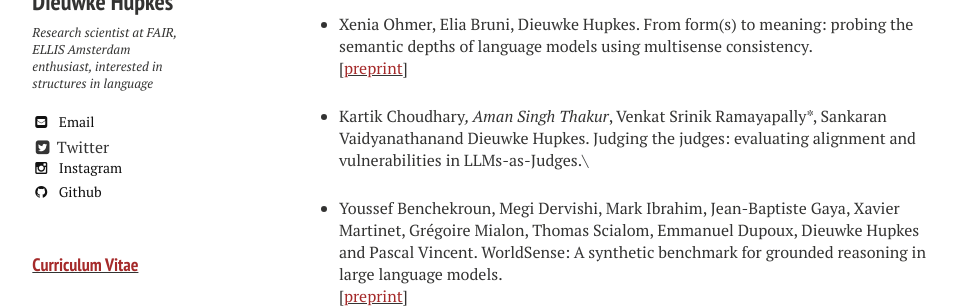
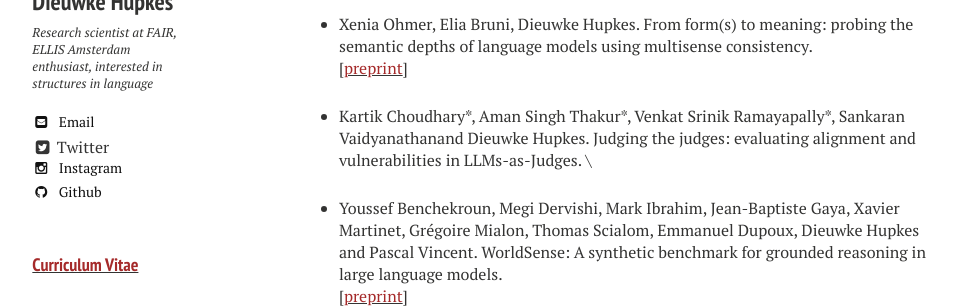
Before and after one commit to dieuwkehupkes/dieuwkehupkes.github.io, a Jekyll site: the page built from publications.md, in a window 1280 px wide and 900 px high, scrolled down 1065 px. Shown: the part 155-463 px from the top of the window, without its empty margins (21-989 px from the left). Built offline with Jekyll 4.4.1, drawn with Linux system fonts in a browser that asks for light colours; nearby versions of some CDN libraries.

Commit message:
Fix * in author list

```diff
--- a/publications.md
+++ b/publications.md
@@ -17,7 +17,7 @@ You can also find me on <a href="https://scholar.google.com/citations?user=tAtSM
 * Xenia Ohmer, Elia Bruni, Dieuwke Hupkes. From form(s) to meaning: probing the semantic depths of language models using multisense consistency.\\
 \[[<font color="brown">preprint</font>](https://arxiv.org/abs/2404.12145){:target="blank"}\]
 
-* Kartik Choudhary*, Aman Singh Thakur*, Venkat Srinik Ramayapally*, Sankaran Vaidyanathanand Dieuwke Hupkes. Judging the judges: evaluating alignment and vulnerabilities in LLMs-as-Judges.\\
+* Kartik Choudhary\*, Aman Singh Thakur\*, Venkat Srinik Ramayapally\*, Sankaran Vaidyanathanand Dieuwke Hupkes. Judging the judges: evaluating alignment and vulnerabilities in LLMs-as-Judges. \\
 
 * Youssef Benchekroun, Megi Dervishi, Mark Ibrahim, Jean-Baptiste Gaya, Xavier Martinet, Grégoire Mialon, Thomas Scialom, Emmanuel Dupoux, Dieuwke Hupkes and Pascal Vincent. WorldSense: A synthetic benchmark for grounded reasoning in large language models. \\
 \[[<font color="brown">preprint</font>](https://arxiv.org/abs/2311.15930){:target="blank"}\]
```
